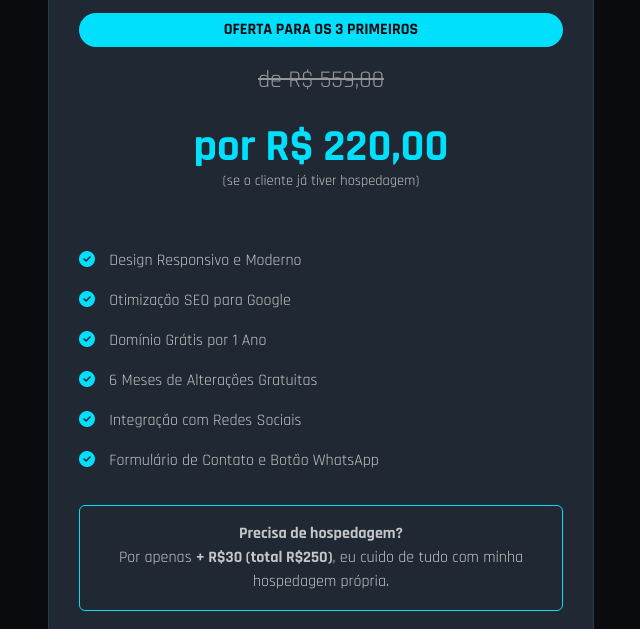
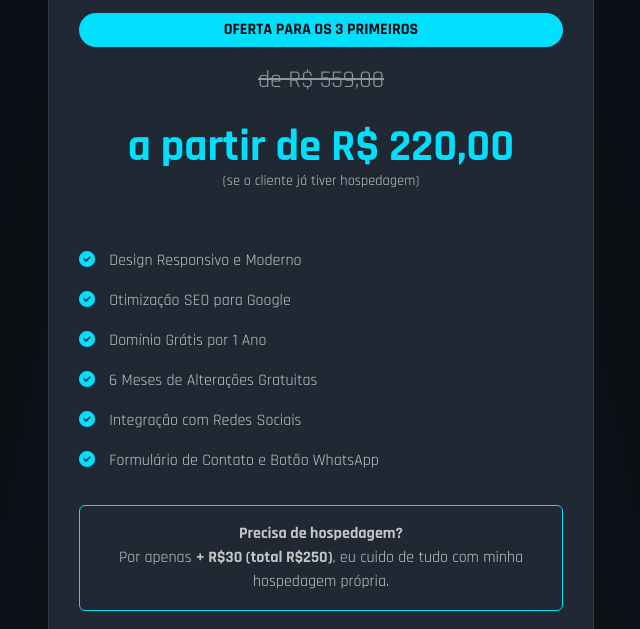
Before and after one commit to brenooliveira2102/portifolioBreno, a plain HTML site: page index.html in a window 1280 px wide. Shown: the part 1102-1731 px from the top of the page, without its empty margins (319-959 px from the left). Drawn offline with nearby package versions, Linux system fonts and the light colour scheme.

Commit message:
Update index.html

```diff
--- a/index.html
+++ b/index.html
@@ -62,7 +62,9 @@
         }
 
         body {
+            /* New gradient background */
             background-color: var(--dark-bg);
+            background-image: radial-gradient(ellipse at bottom, #1b2735 0%, #090a0f 100%);
             color: var(--text-color);
             font-family: 'Rajdhani', sans-serif;
             overflow-x: hidden; /* Prevents horizontal scroll */
@@ -365,7 +367,7 @@
                         <h3 class="mb-3">Site Profissional Completo + Landing Pages</h3>
                         <div class="promo-badge">OFERTA PARA OS 3 PRIMEIROS</div>
                         <p class="old-price">de R$ 559,00</p>
-                        <p class="price mb-0">por R$ 220,00</p>
+                        <p class="price mb-0">a partir de R$&nbsp;220,00</p>
                         <p class="price-note mb-4">(se o cliente já tiver hospedagem)</p>
                         <ul class="text-start my-4">
                             <li><i class="fas fa-check-circle"></i> Design Responsivo e Moderno</li>
```
